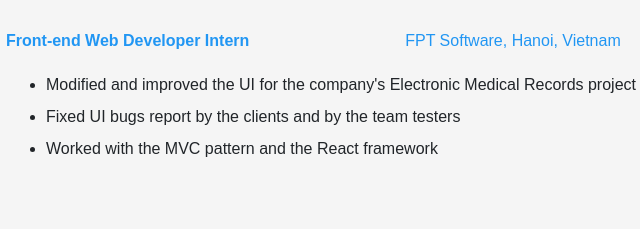
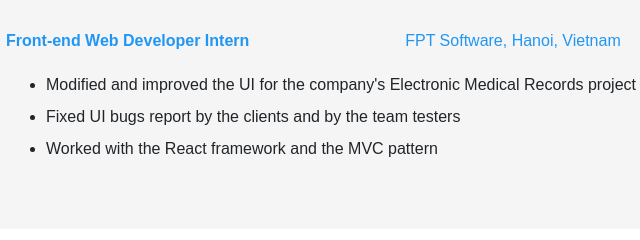
Before and after one commit to tuannguyen21/tuannguyen21.github.io, a plain HTML site: page index.html in a window 1280 px wide. Shown: the part 2620-2860 px from the top of the page, 127-767 px from the left. Drawn offline with Linux system fonts and the light colour scheme.

Commit message:
Quick fix

```diff
--- a/index.html
+++ b/index.html
@@ -409,7 +409,7 @@
           <ul>
             <li class="py-1">Modified and improved the UI for the company's Electronic Medical Records project</li>
             <li class="py-1">Fixed UI bugs report by the clients and by the team testers</li>
-            <li class="py-1">Worked with the MVC pattern and the React framework</li>
+            <li class="py-1">Worked with the React framework and the MVC pattern</li>
           </ul>
         </div>
 
```
